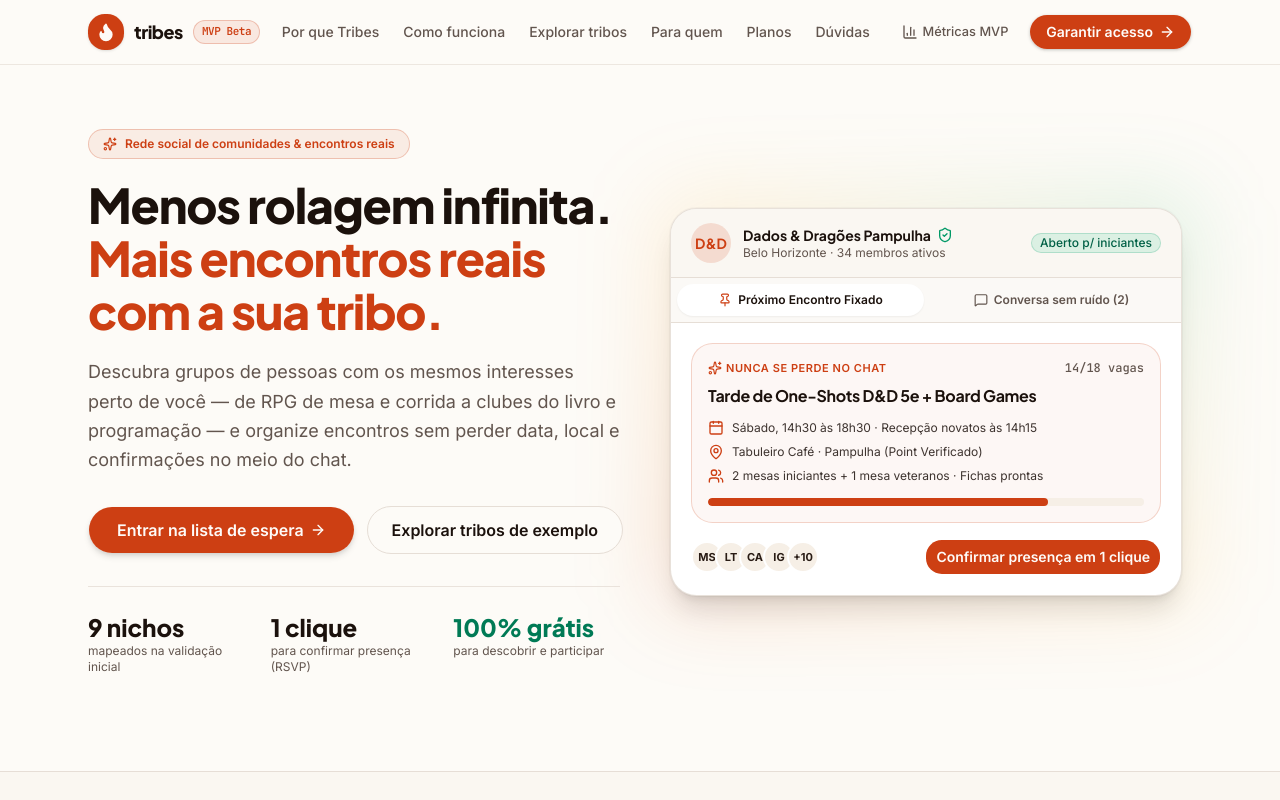
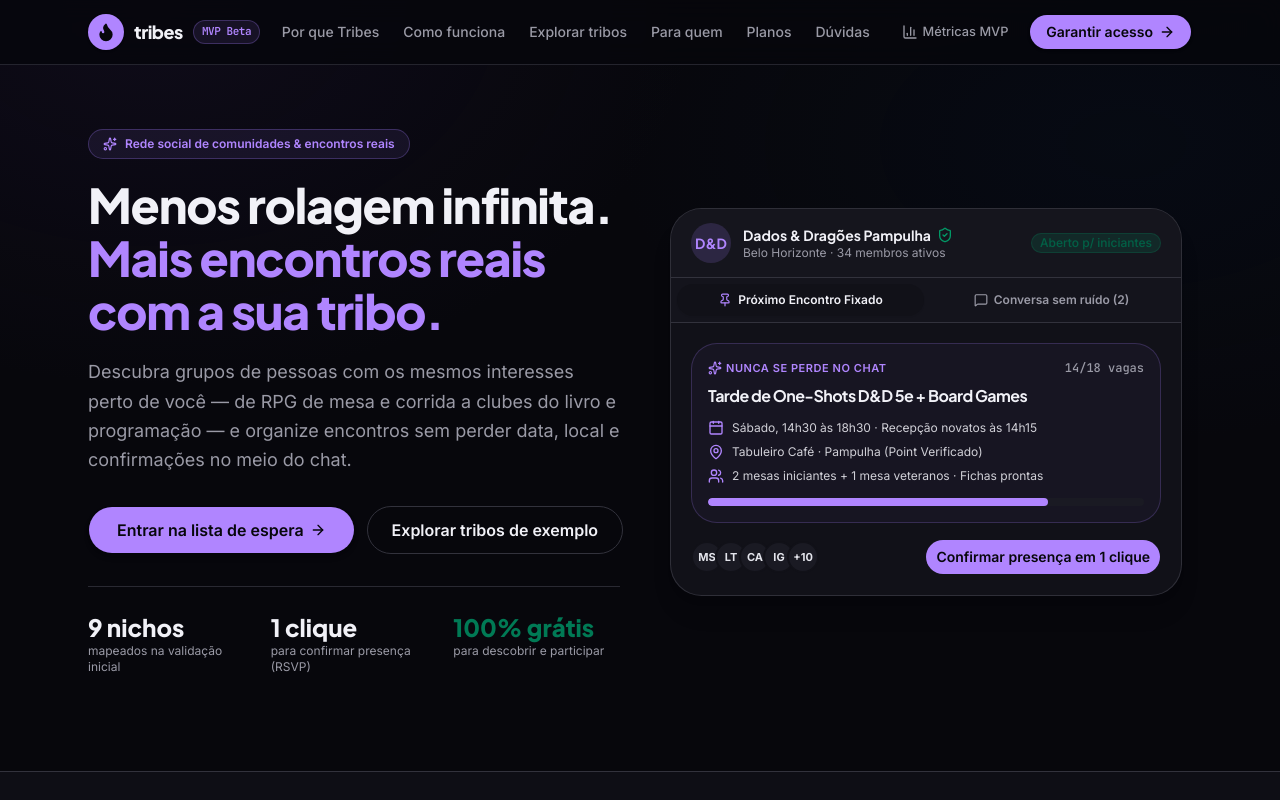
Before and after one commit to ArthurG12/Tribes, a Next.js app: page / in a window 1280 px wide. Shown: the top 800 px of the page. Built offline with nearby package versions, Linux system fonts and the light colour scheme.

Commit message:
Apply premium dark purple visual theme

```diff
--- a/src/app/globals.css
+++ b/src/app/globals.css
@@ -49,49 +49,100 @@
 }
 
 :root {
-  --background: oklch(0.988 0.006 75);
-  --foreground: oklch(0.19 0.02 50);
-  --card: oklch(1 0 0);
-  --card-foreground: oklch(0.19 0.02 50);
-  --popover: oklch(1 0 0);
-  --popover-foreground: oklch(0.19 0.02 50);
-  --primary: oklch(0.57 0.185 36);
-  --primary-foreground: oklch(0.99 0.005 75);
-  --secondary: oklch(0.955 0.014 75);
-  --secondary-foreground: oklch(0.24 0.025 50);
-  --muted: oklch(0.955 0.012 75);
-  --muted-foreground: oklch(0.46 0.02 50);
-  --accent: oklch(0.94 0.03 158);
-  --accent-foreground: oklch(0.27 0.07 160);
-  --destructive: oklch(0.577 0.245 27.325);
-  --border: oklch(0.905 0.014 70);
-  --input: oklch(0.89 0.016 70);
-  --ring: oklch(0.57 0.185 36);
-  --chart-1: oklch(0.57 0.185 36);
-  --chart-2: oklch(0.54 0.135 160);
-  --chart-3: oklch(0.68 0.15 75);
-  --chart-4: oklch(0.48 0.14 265);
-  --chart-5: oklch(0.62 0.17 18);
-  --radius: 0.75rem;
-  --sidebar: oklch(0.985 0.006 75);
-  --sidebar-foreground: oklch(0.19 0.02 50);
-  --sidebar-primary: oklch(0.57 0.185 36);
-  --sidebar-primary-foreground: oklch(0.99 0.005 75);
-  --sidebar-accent: oklch(0.955 0.014 75);
-  --sidebar-accent-foreground: oklch(0.24 0.025 50);
-  --sidebar-border: oklch(0.905 0.014 70);
-  --sidebar-ring: oklch(0.57 0.185 36);
+  color-scheme: dark;
+  --background: oklch(0.13 0.012 285);
+  --foreground: oklch(0.96 0.008 285);
+  --card: oklch(0.18 0.016 285);
+  --card-foreground: oklch(0.96 0.008 285);
+  --popover: oklch(0.19 0.018 285);
+  --popover-foreground: oklch(0.96 0.008 285);
+  --primary: oklch(0.72 0.2 295);
+  --primary-foreground: oklch(0.13 0.012 285);
+  --secondary: oklch(0.22 0.018 285);
+  --secondary-foreground: oklch(0.92 0.01 285);
+  --muted: oklch(0.22 0.018 285);
+  --muted-foreground: oklch(0.69 0.018 285);
+  --accent: oklch(0.27 0.055 295);
+  --accent-foreground: oklch(0.91 0.08 295);
+  --destructive: oklch(0.65 0.2 25);
+  --border: oklch(0.32 0.018 285);
+  --input: oklch(0.29 0.018 285);
+  --ring: oklch(0.72 0.2 295);
+  --chart-1: oklch(0.72 0.2 295);
+  --chart-2: oklch(0.72 0.16 205);
+  --chart-3: oklch(0.78 0.16 145);
+  --chart-4: oklch(0.78 0.16 75);
+  --chart-5: oklch(0.7 0.19 25);
+  --radius: 0.9rem;
+  --sidebar: oklch(0.16 0.014 285);
+  --sidebar-foreground: oklch(0.96 0.008 285);
+  --sidebar-primary: oklch(0.72 0.2 295);
+  --sidebar-primary-foreground: oklch(0.13 0.012 285);
+  --sidebar-accent: oklch(0.22 0.018 285);
+  --sidebar-accent-foreground: oklch(0.92 0.01 285);
+  --sidebar-border: oklch(0.32 0.018 285);
+  --sidebar-ring: oklch(0.72 0.2 295);
 }
 
 @layer base {
   * {
     @apply border-border outline-ring/50;
   }
+
+  html {
+    scroll-behavior: smooth;
+    background: var(--background);
+  }
+
   body {
     @apply bg-background text-foreground font-sans;
+    background-image:
+      radial-gradient(ellipse at 12% 0%, oklch(0.28 0.09 295 / 0.2), transparent 34rem),
+      radial-gradient(ellipse at 88% 18%, oklch(0.24 0.07 255 / 0.14), transparent 32rem);
+    background-attachment: fixed;
   }
+
   h1, h2, h3, h4 {
     font-family: var(--font-heading);
-    letter-spacing: -0.02em;
+    letter-spacing: -0.035em;
+  }
+
+  ::selection {
+    color: oklch(0.98 0.005 285);
+    background: oklch(0.55 0.2 295 / 0.65);
+  }
+
+  a, button {
+    -webkit-tap-highlight-color: transparent;
   }
 }
+
+@layer utilities {
+  .glass-panel {
+    border: 1px solid oklch(0.8 0.08 295 / 0.18);
+    background: oklch(0.2 0.018 285 / 0.72);
+    box-shadow: 0 18px 60px oklch(0.04 0.015 285 / 0.32), inset 0 1px 0 oklch(1 0 0 / 0.04);
+    backdrop-filter: blur(18px);
+  }
+
+  .neon-glow {
+    box-shadow: 0 0 0 1px oklch(0.72 0.2 295 / 0.22), 0 0 32px oklch(0.62 0.22 295 / 0.18);
+  }
+
+  .text-gradient {
+    background: linear-gradient(110deg, oklch(0.82 0.16 295), oklch(0.72 0.18 255) 55%, oklch(0.8 0.14 330));
+    background-clip: text;
+    -webkit-text-fill-color: transparent;
+  }
+}
+
+@media (prefers-reduced-motion: no-preference) {
+  .animate-float {
+    animation: tribes-float 7s ease-in-out infinite;
+  }
+
+  @keyframes tribes-float {
+    0%, 100% { transform: translateY(0); }
+    50% { transform: translateY(-9px); }
+  }
+}
```
